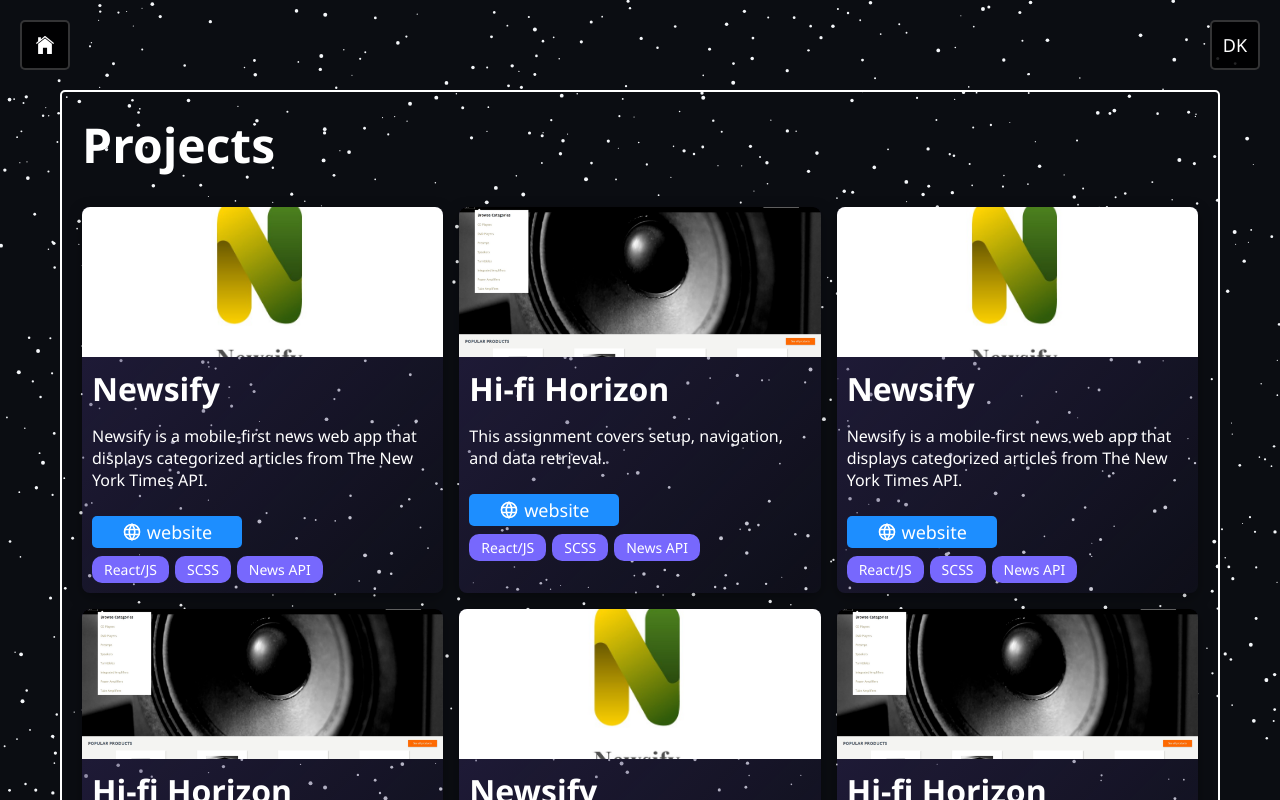
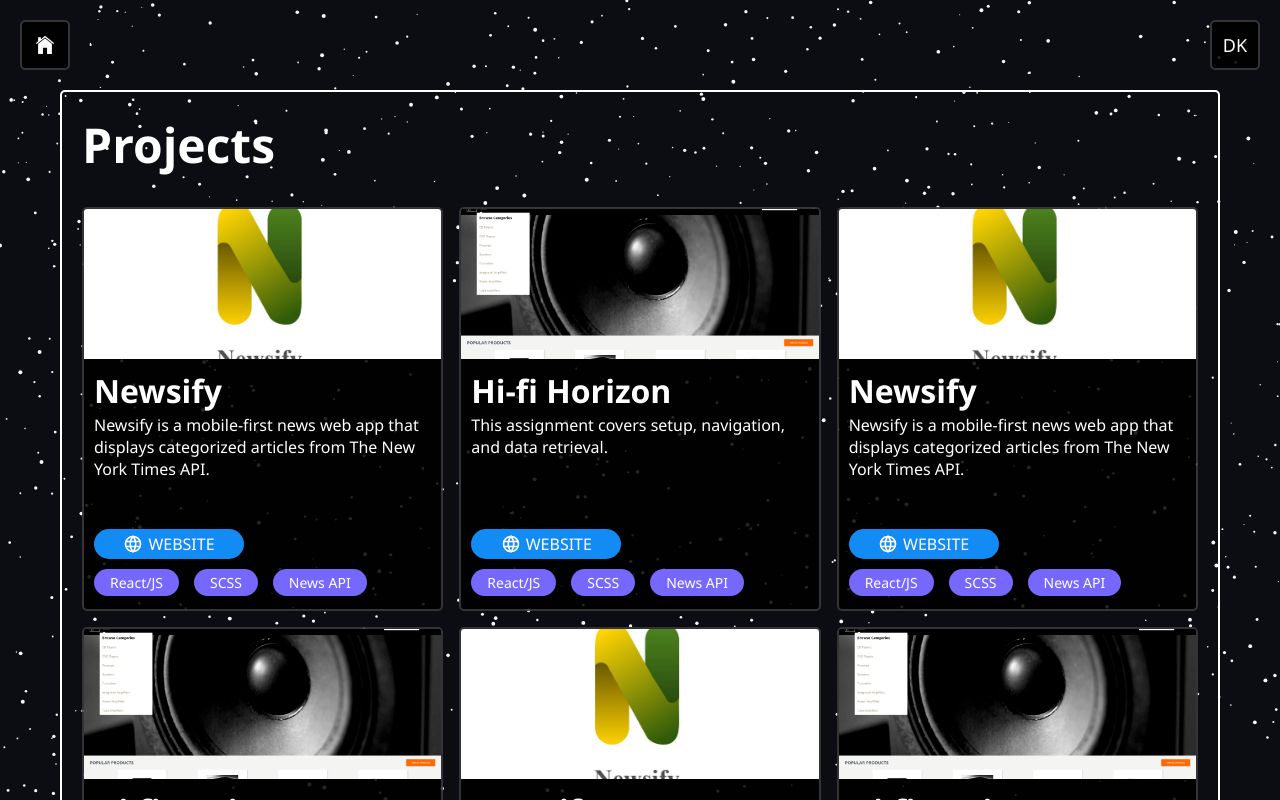
Before and after one commit to Matias272/MatiasPortfolio, a React (Vite) app: page /projects in a window 1280 px wide. Shown: the top 800 px of the page. Built offline with nearby package versions, Linux system fonts and the light colour scheme.

Commit message:
Add ProjectDetails component and associated styles

```diff
--- a/src/components/ProjectCard.jsx
+++ b/src/components/ProjectCard.jsx
@@ -6,17 +6,21 @@
         <img src={project.thumbnail_img} alt="w" />
       </div>
       <figcaption className="pro-card__content">
+        <div>
           <h3>{project.title}</h3>
           <p>{project.short_des}</p>
+        </div>
+        <div>
           <a href={project.web_url} target="_blank">
             <TbWorld size={20} />
             website
           </a>
-        <ul className="pro-card__tech">
+          <ul className="technologies">
             {project.tech.map((t, i) => (
               <li key={i}>{t}</li>
             ))}
           </ul>
+        </div>
       </figcaption>
     </figure>
   );
--- a/src/pages/About.jsx
+++ b/src/pages/About.jsx
@@ -107,7 +107,7 @@
             <div className="about__skills__wrap">
               <div className="about__skills__wrap__con">
                 <p>Personal Skills</p>
-                <ul className="about__skills__wrap__ul">
+                <ul className="technologies ab">
                   <li>User Focused</li>
                   <li>Adaptable</li>
                   <li>Organized</li>
@@ -117,7 +117,7 @@
               </div>
               <div className="about__skills__wrap__con">
                 <p>Technologies</p>
-                <ul className="about__skills__wrap__ul">
+                <ul className="technologies ab">
                   <li>HTML</li>
                   <li>CSS</li>
                   <li>JAVASCRIPT</li>
--- a/src/pages/About.scss
+++ b/src/pages/About.scss
@@ -107,22 +107,6 @@
           background-color: $royal-purple;
         }
       }
-      &__ul {
-        padding: 25px 10px;
-        display: flex;
-        flex-wrap: wrap;
-        gap: 15px;
-        li {
-          margin-bottom: 5px;
-          border: 1px solid rgba(155, 140, 255, 0.95);
-          border-radius: 15px;
-          background-color: $royal-purple;
-          padding: 5px 12px;
-          &:hover {
-            cursor: default;
-          }
-        }
-      }
     }
   }
 }
--- a/src/style/components.scss
+++ b/src/style/components.scss
@@ -19,18 +19,17 @@
 
 // Project Card
 .pro-card {
-  background: $dark-glass-purple;
-  color: black;
-  border-radius: 8px;
+  border: $border;
+  background: $glass-color;
+  border-radius: 5px;
   overflow: hidden;
-  box-shadow: 0 4px 14px rgba(0, 0, 0, 0.35);
   transition: transform 0.18s ease, box-shadow 0.18s ease;
   &:hover {
     cursor: pointer;
     transform: translateY(-6px);
-    box-shadow: 0 8px 30px rgba(0, 0, 0, 0.45);
   }
   &__img {
+    border-radius: 5px;
     width: 100%;
     height: 150px;
     background: #111;
@@ -45,42 +44,29 @@
     }
   }
   &__content {
+    display: flex;
+    flex-direction: column;
+    justify-content: space-between;
+    min-height: 250px;
     padding: 10px;
     h3 {
-      margin-bottom: 5px;
+      margin-bottom: 2px;
     }
     p {
-      margin-top: 15px;
-      margin-bottom: 25px;
+      margin-bottom: 10px;
     }
     a {
+      text-transform: uppercase;
+      font-size: 16px;
       display: flex;
       justify-content: center;
       align-items: center;
       gap: 5px;
       width: 150px;
-      border-radius: 5px;
+      border-radius: 15px;
       padding: 4px 16px;
-      font-size: 18px;
-      background-color: rgb(29, 142, 255);
-      margin-bottom: 8px;
-    }
-  }
-  &__tech {
-    margin-top: 30px;
-    padding: 15px 0;
-    list-style: none;
-    margin: 0;
-    padding: 0;
-    display: flex;
-    gap: 6px;
-    flex-wrap: wrap;
-    li {
-      background: $royal-purple;
-      padding: 4px 12px;
-      font-size: 14px;
-      font-weight: 400;
-      border-radius: 10px;
+      background-color: #138bf5;
+      margin-bottom: 10px;
     }
   }
 }
--- a/src/style/main.scss
+++ b/src/style/main.scss
@@ -71,3 +71,26 @@
     top: 88%;
   }
 }
+
+// Tech
+.technologies {
+  display: flex;
+  flex-wrap: wrap;
+  gap: 15px;
+  li {
+    font-size: 14px;
+    margin-bottom: 3px;
+    border-radius: 15px;
+    background-color: $royal-purple;
+    padding: 4px 16px;
+    &:hover {
+      cursor: default;
+    }
+  }
+}
+.technologies.ab {
+  padding: 20px 10px;
+  li {
+    font-size: 16px;
+  }
+}
--- a/src/style/variables.scss
+++ b/src/style/variables.scss
@@ -31,3 +31,5 @@
   rgba(50, 40, 90, 0.6),
   rgba(35, 30, 70, 0.15)
 );
+// Border
+$border: 2px solid rgba(255, 255, 255, 0.2);
```
Also changed, not shown: src/assets/img/hifi/Skærmbillede 2026-01-14 175720.jpg (added), src/pages/ProjectDetails.jsx (added), src/pages/ProjectDetails.scss (added). Lines whose indentation alone changed are shown as unchanged.
